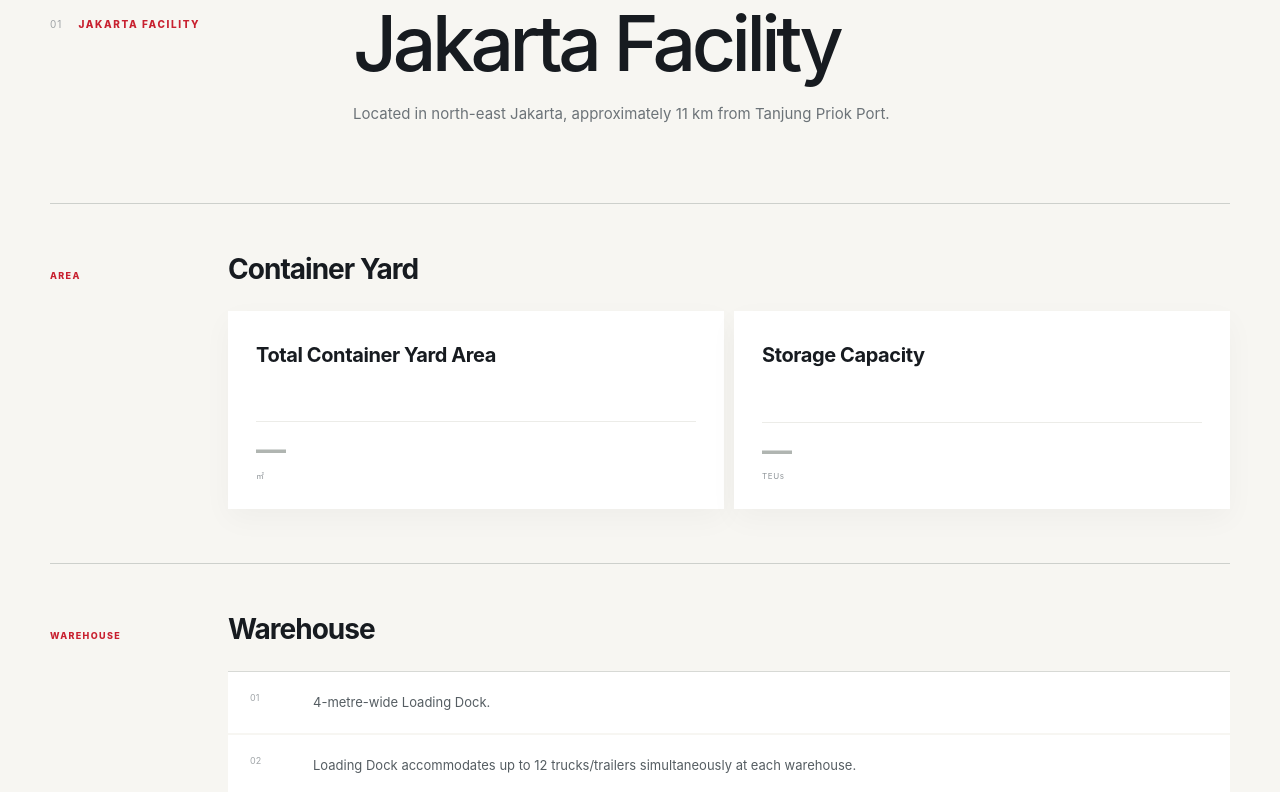
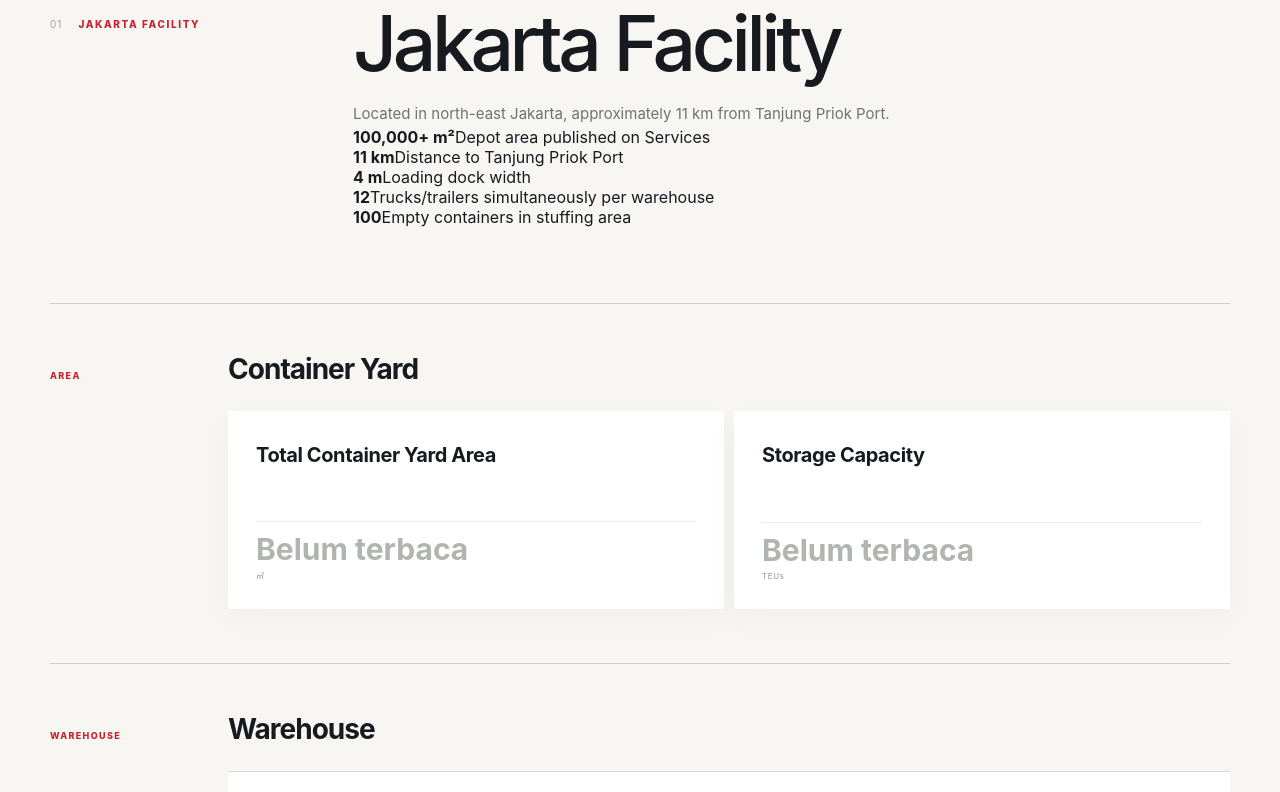
Before and after one commit to nabillazachra/mbpi-revamp, a Next.js app: page /facilities in a window 1280 px wide. Shown: the part 580-1372 px from the top of the page. Built offline with nearby package versions, Linux system fonts and the light colour scheme.

Commit message:
fix: show verified facility numbers and label unreadable counters

```diff
--- a/components/FacilitiesPage.js
+++ b/components/FacilitiesPage.js
@@ -4,14 +4,23 @@ import PageHero from './PageHero';
 import Icon from './Icon';
 import { site } from '../content/site';
 
-function MetricCard({ title, fields }) {
+function MetricCard({ title, fields, values }) {
   return <article className="facilityMetricCard">
     <span className="metricStatus">SOURCE VALUE TO VERIFY</span>
     <h4>{title}</h4>
     <div className="metricFields">
-      {fields.map((field) => <div key={field}><strong>—</strong><span>{field}</span></div>)}
+      {fields.map((field, index) => <div key={field + index}>
+        <strong>{values?.[index] ?? 'Belum terbaca'}</strong>
+        <span>{field}</span>
+      </div>)}
     </div>
   </article>;
+}
+
+function PublishedFacts({ facts }) {
+  return <div className="publishedFacts">
+    {facts.map(([value, label]) => <div key={label}><strong>{value}</strong><span>{label}</span></div>)}
+  </div>;
 }
 
 function FeatureList({ items }) {
@@ -28,6 +37,13 @@ function JakartaFacility({ lang }) {
       <div>
         <h2>{id ? 'Fasilitas Jakarta' : 'Jakarta Facility'}</h2>
         <p>{id ? 'Berlokasi di timur laut Kota Jakarta, sekitar 11 km dari Pelabuhan Tanjung Priok.' : 'Located in north-east Jakarta, approximately 11 km from Tanjung Priok Port.'}</p>
+        <PublishedFacts facts={[
+          ['100,000+ m²', id ? 'Area depot yang dipublikasikan pada halaman Services' : 'Depot area published on Services'],
+          ['11 km', id ? 'Jarak ke Pelabuhan Tanjung Priok' : 'Distance to Tanjung Priok Port'],
+          ['4 m', id ? 'Lebar loading dock' : 'Loading dock width'],
+          ['12', id ? 'Truk/trailer sekaligus per gudang' : 'Trucks/trailers simultaneously per warehouse'],
+          ['100', id ? 'Kontainer kosong pada area stuffing' : 'Empty containers in stuffing area']
+        ]}/>
       </div>
     </div>
 
@@ -131,6 +147,9 @@ function SemarangFacility({ lang }) {
       <div>
         <h2>{id ? 'Fasilitas Semarang' : 'Semarang Facility'}</h2>
         <p>{id ? 'Berlokasi di sisi utara Semarang, sekitar 4 km dari Pelabuhan Tanjung Emas.' : 'Located on the north side of Semarang, approximately 4 km from Tanjung Emas Port.'}</p>
+        <PublishedFacts facts={[
+          ['4 km', id ? 'Jarak ke Pelabuhan Tanjung Emas' : 'Distance to Tanjung Emas Port']
+        ]}/>
       </div>
     </div>
 
```
